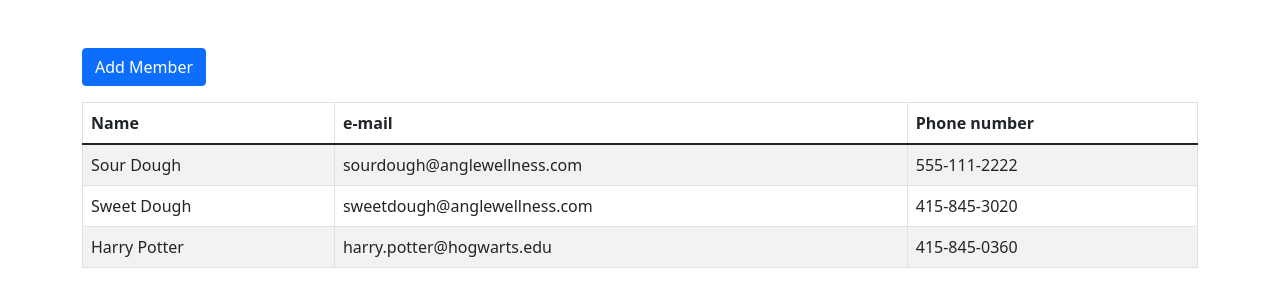
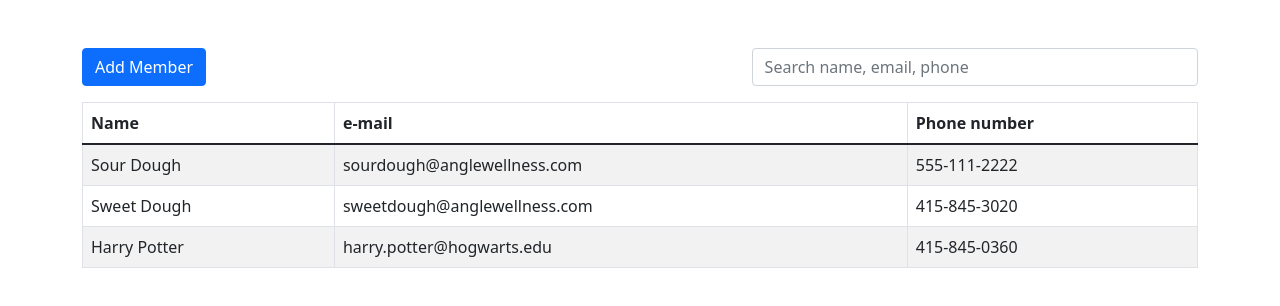
Before and after one commit to SashaPatsel/angle-fe-project, a React (Create React App) app in the folder react-app/: page / in a window 1280 px wide. Shown: the top 306 px of the page. Built offline with nearby package versions, Linux system fonts and the light colour scheme.

Commit message:
add search functionality

```diff
--- a/react-app/src/App.css
+++ b/react-app/src/App.css
@@ -36,3 +36,8 @@
     transform: rotate(360deg);
   }
 }
+
+
+.searchbar {
+    width: 40%;
+}
--- a/react-app/src/App.tsx
+++ b/react-app/src/App.tsx
@@ -1,6 +1,6 @@
 import React, { useState, useEffect } from 'react';
 import './App.css';
-import { Container, Button } from 'react-bootstrap';
+import { Container, Button, Form } from 'react-bootstrap';
 import NewMemberModal from './NewMemberModal';
 import API from "./utils/FakeAPI";
 import Members from './components/MembersTable';
@@ -11,20 +11,28 @@ const App = () => {
 
   useEffect(() => {
     const allMembers = API.getAllMembers()
-    console.log(allMembers)
     setMembers(allMembers)
   }, [])
 
   function processNewMember(member: any) {
-    console.log("member", member)
     setMembers(API.createMember(member))
+  }
+
+  function filterMembers(e: any) {
+    const filteredMembers = API.filterMembers(e.target.value)
+    setMembers(filteredMembers)
   }
 
   return (
     <Container className="py-5">
       <NewMemberModal showModal={showModal} setShowModal={setShowModal} processNewMember={processNewMember} />
-      <Button onClick={() => setShowModal(true)}>Add Member</Button>
-      <Members members={members}/>
+      <div className="d-flex justify-content-between">
+        <Button onClick={() => setShowModal(true)}>Add Member</Button>
+        <div className="searchbar" >
+          <Form.Control placeholder="Search name, email, phone" onChange={filterMembers}/>
+        </div>
+      </div>
+      <Members members={members} />
     </Container>
   );
 };
--- a/react-app/src/utils/FakeAPI.ts
+++ b/react-app/src/utils/FakeAPI.ts
@@ -8,8 +8,15 @@ const API = {
         console.log("members", members)
         return members
     },
-    // changeMember: (id: number, data: object) => axios.put(`http://localhost:8000/api/members/${id}`, config),
-    // partiallyChangeMember: (id: number) => axios.patch(`http://localhost:8000/api/members/${id}`, config),
-    // deleteMember: (id: number) => axios.delete(`http://localhost:8000/api/members/${id}`, config),
+    filterMembers: (search: string) => {
+        const filteredMembers = []
+        for (let i = 0 ; i < members.length ; i++) {
+            const {phone, email, first_name, last_name} = members[i]
+            if (phone.includes(search) || email.includes(search) || first_name.includes(search) || last_name.includes(search)) {
+                filteredMembers.push(members[i])
+            }
+        }
+        return filteredMembers
+    }
 }
 export default API;
```
